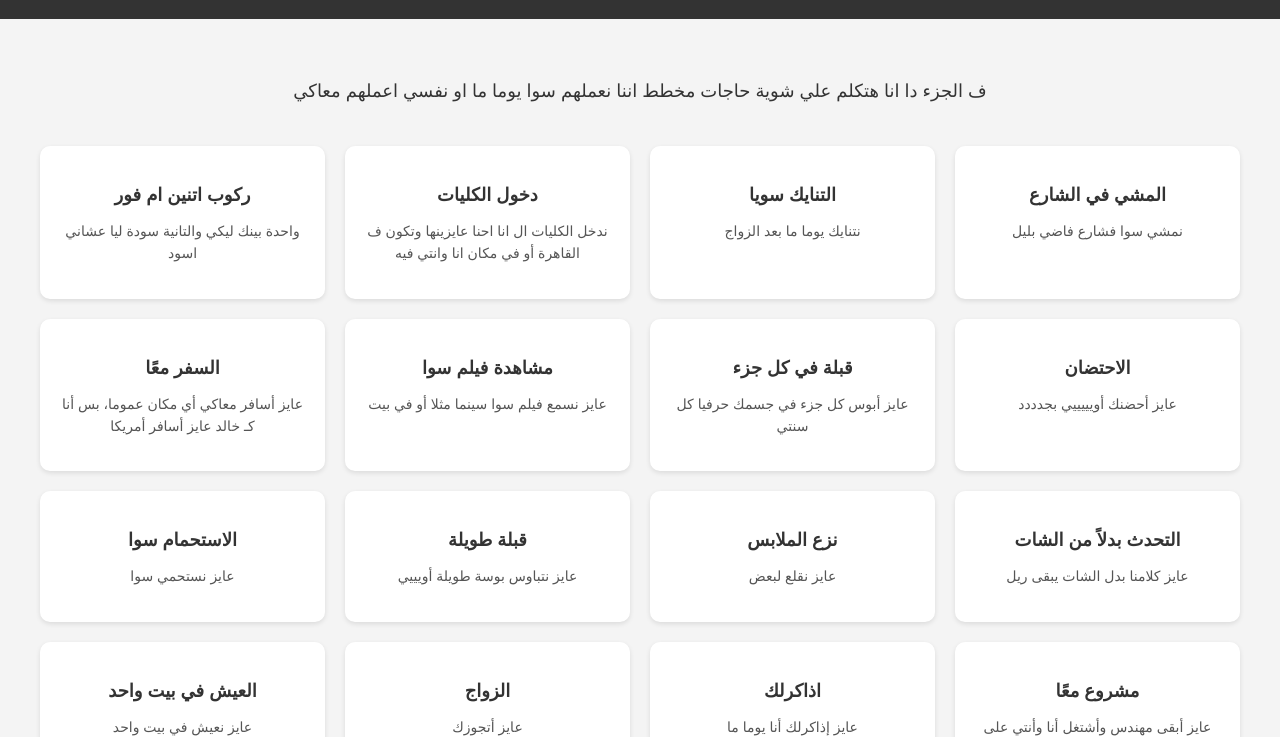
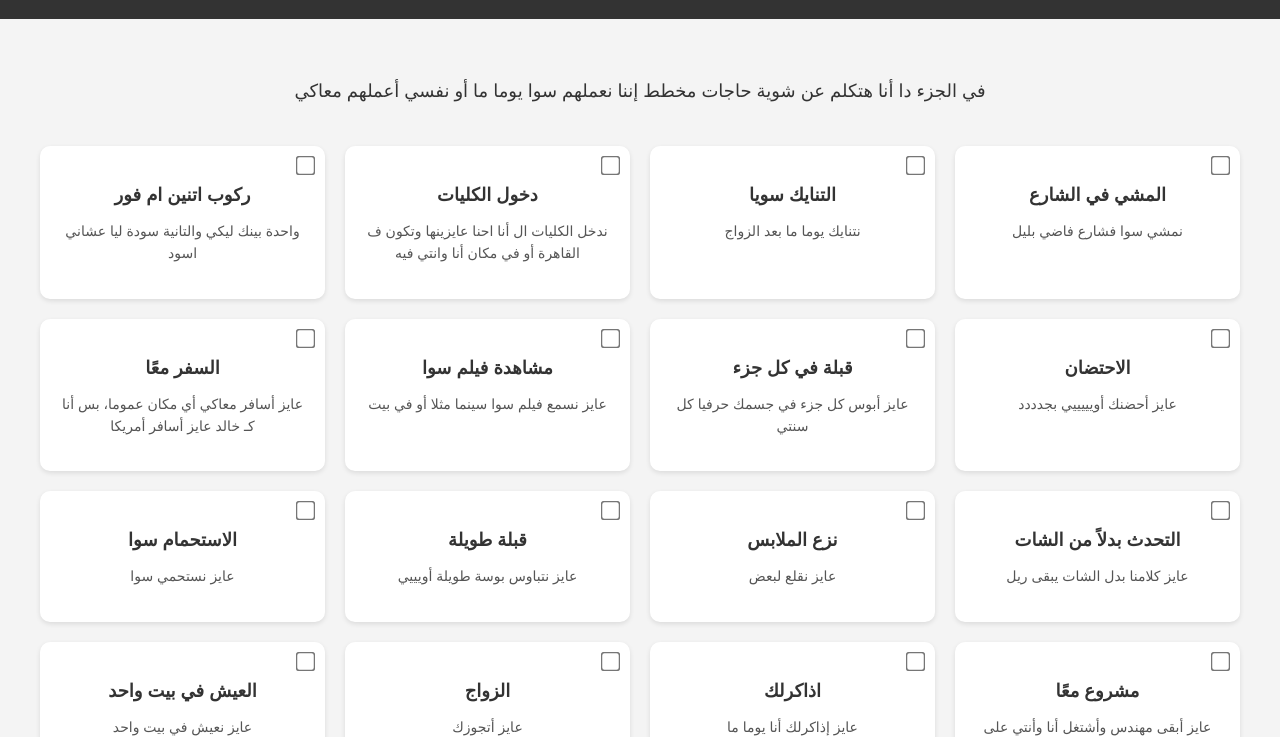
Before and after one commit to khaled911-kk/My_website, a plain HTML site: page plans.html in a window 1280 px wide. Shown: the part 63-800 px from the top of the page. Drawn offline with nearby package versions, Linux system fonts and the light colour scheme.

Commit message:
plans.html

```diff
--- a/plans.html
+++ b/plans.html
@@ -52,6 +52,7 @@
             padding: 20px;
             text-align: center;
             transition: transform 0.3s, box-shadow 0.3s;
+            position: relative;
         }
 
         .plan-card:hover {
@@ -68,6 +69,21 @@
             font-size: 14px;
             line-height: 1.6;
             color: #555;
+        }
+
+        .checkbox-container {
+            position: absolute;
+            top: 10px;
+            right: 10px;
+        }
+
+        .checkbox-container input[type="checkbox"] {
+            transform: scale(1.5);
+        }
+
+        .completed {
+            text-decoration: line-through;
+            color: gray;
         }
 
         footer {
@@ -89,79 +105,123 @@
     <!-- النص التقديمي فوق الخانات -->
     <div class="container">
         <div class="intro-text">
-            <p>ف الجزء دا انا هتكلم علي شوية حاجات مخطط اننا نعملهم سوا يوما ما او نفسي اعملهم معاكي</p>
+            <p>في الجزء دا أنا هتكلم عن شوية حاجات مخطط إننا نعملهم سوا يوما ما أو نفسي أعملهم معاكي</p>
         </div>
 
         <!-- الشبكة الخاصة بالنقاط -->
         <div class="plans-grid">
-            <div class="plan-card" data-aos="fade-up">
+            <div class="plan-card" data-aos="fade-up" id="plan-1">
+                <div class="checkbox-container">
+                    <input type="checkbox" onchange="toggleComplete(this)">
+                </div>
                 <h3>ركوب اتنين ام فور</h3>
                 <p>واحدة بينك ليكي والتانية سودة ليا عشاني اسود</p>
             </div>
-            <div class="plan-card" data-aos="fade-up">
+            <div class="plan-card" data-aos="fade-up" id="plan-2">
+                <div class="checkbox-container">
+                    <input type="checkbox" onchange="toggleComplete(this)">
+                </div>
                 <h3>دخول الكليات</h3>
-                <p>ندخل الكليات ال انا احنا عايزينها وتكون ف القاهرة أو في مكان انا وانتي فيه</p>
+                <p>ندخل الكليات ال أنا احنا عايزينها وتكون ف القاهرة أو في مكان أنا وانتي فيه</p>
             </div>
-            <div class="plan-card" data-aos="fade-up">
+            <div class="plan-card" data-aos="fade-up" id="plan-3">
+                <div class="checkbox-container">
+                    <input type="checkbox" onchange="toggleComplete(this)">
+                </div>
                 <h3>التنايك سويا</h3>
                 <p>نتنايك يوما ما بعد الزواج</p>
             </div>
-            <div class="plan-card" data-aos="fade-up">
+            <div class="plan-card" data-aos="fade-up" id="plan-4">
+                <div class="checkbox-container">
+                    <input type="checkbox" onchange="toggleComplete(this)">
+                </div>
                 <h3>المشي في الشارع</h3>
                 <p>نمشي سوا فشارع فاضي بليل</p>
             </div>
-            <div class="plan-card" data-aos="fade-up">
+            <div class="plan-card" data-aos="fade-up" id="plan-5">
+                <div class="checkbox-container">
+                    <input type="checkbox" onchange="toggleComplete(this)">
+                </div>
                 <h3>السفر معًا</h3>
                 <p>عايز أسافر معاكي أي مكان عموما، بس أنا كـ خالد عايز أسافر أمريكا</p>
             </div>
-            <div class="plan-card" data-aos="fade-up">
+            <div class="plan-card" data-aos="fade-up" id="plan-6">
+                <div class="checkbox-container">
+                    <input type="checkbox" onchange="toggleComplete(this)">
+                </div>
                 <h3>مشاهدة فيلم سوا</h3>
                 <p>عايز نسمع فيلم سوا سينما مثلا أو في بيت</p>
             </div>
-            <div class="plan-card" data-aos="fade-up">
+            <div class="plan-card" data-aos="fade-up" id="plan-7">
+                <div class="checkbox-container">
+                    <input type="checkbox" onchange="toggleComplete(this)">
+                </div>
                 <h3>قبلة في كل جزء</h3>
                 <p>عايز أبوس كل جزء في جسمك حرفيا كل سنتي</p>
             </div>
-            <div class="plan-card" data-aos="fade-up">
+            <div class="plan-card" data-aos="fade-up" id="plan-8">
+                <div class="checkbox-container">
+                    <input type="checkbox" onchange="toggleComplete(this)">
+                </div>
                 <h3>الاحتضان</h3>
                 <p>عايز أحضنك أويييييي بجدددد</p>
             </div>
-            <div class="plan-card" data-aos="fade-up">
+            <div class="plan-card" data-aos="fade-up" id="plan-9">
+                <div class="checkbox-container">
+                    <input type="checkbox" onchange="toggleComplete(this)">
+                </div>
                 <h3>الاستحمام سوا</h3>
                 <p>عايز نستحمي سوا</p>
             </div>
-            <div class="plan-card" data-aos="fade-up">
+            <div class="plan-card" data-aos="fade-up" id="plan-10">
+                <div class="checkbox-container">
+                    <input type="checkbox" onchange="toggleComplete(this)">
+                </div>
                 <h3>قبلة طويلة</h3>
                 <p>عايز نتباوس بوسة طويلة أويييي</p>
             </div>
-            <div class="plan-card" data-aos="fade-up">
+            <div class="plan-card" data-aos="fade-up" id="plan-11">
+                <div class="checkbox-container">
+                    <input type="checkbox" onchange="toggleComplete(this)">
+                </div>
                 <h3>نزع الملابس</h3>
                 <p>عايز نقلع لبعض</p>
             </div>
-            <div class="plan-card" data-aos="fade-up">
+            <div class="plan-card" data-aos="fade-up" id="plan-12">
+                <div class="checkbox-container">
+                    <input type="checkbox" onchange="toggleComplete(this)">
+                </div>
                 <h3>التحدث بدلاً من الشات</h3>
                 <p>عايز كلامنا بدل الشات يبقى ريل</p>
             </div>
-            <div class="plan-card" data-aos="fade-up">
+            <div class="plan-card" data-aos="fade-up" id="plan-13">
+                <div class="checkbox-container">
+                    <input type="checkbox" onchange="toggleComplete(this)">
+                </div>
                 <h3>العيش في بيت واحد</h3>
                 <p>عايز نعيش في بيت واحد</p>
             </div>
-            <div class="plan-card" data-aos="fade-up">
+            <div class="plan-card" data-aos="fade-up" id="plan-14">
+                <div class="checkbox-container">
+                    <input type="checkbox" onchange="toggleComplete(this)">
+                </div>
                 <h3>الزواج</h3>
                 <p>عايز أتجوزك</p>
             </div>
-            <div class="plan-card" data-aos="fade-up">
-                <h3> اذاكرلك</h3>
+            <div class="plan-card" data-aos="fade-up" id="plan-15">
+                <div class="checkbox-container">
+                    <input type="checkbox" onchange="toggleComplete(this)">
+                </div>
+                <h3>اذاكرلك</h3>
                 <p>عايز إذاكرلك أنا يوما ما</p>
             </div>
-            <div class="plan-card" data-aos="fade-up">
+            <div class="plan-card" data-aos="fade-up" id="plan-16">
+                <div class="checkbox-container">
+                    <input type="checkbox" onchange="toggleComplete(this)">
+                </div>
                 <h3>مشروع معًا</h3>
                 <p>عايز أبقى مهندس وأشتغل أنا وأنتي على مشروع يجمع تخصصي وتخصصك</p>
-            </div>
-            <div class="plan-card" data-aos="fade-up">
-                <h3>زيارة الملاهي</h3>
-                <p>عايز نخرج سوا لملاهي بليل</p>
-            </div>
+                            </div>
         </div>
     </div>
 
@@ -174,6 +234,36 @@
     <script src="https://cdn.jsdelivr.net/npm/aos@2.3.1/dist/aos.js"></script>
     <script>
         AOS.init();
+
+        // عند تحميل الصفحة
+        window.onload = function() {
+            const checkboxes = document.querySelectorAll('.checkbox-container input[type="checkbox"]');
+            checkboxes.forEach((checkbox, index) => {
+                const id = `plan-${index + 1}`;
+                const isChecked = localStorage.getItem(id) === 'true';
+                checkbox.checked = isChecked;
+
+                // أضف أو أزل الكلاس "completed"
+                if (isChecked) {
+                    checkbox.closest('.plan-card').classList.add('completed');
+                }
+            });
+        };
+
+        function toggleComplete(checkbox) {
+            const card = checkbox.closest('.plan-card');
+            const id = card.id;
+
+            // حفظ الحالة في localStorage
+            localStorage.setItem(id, checkbox.checked);
+
+            // إضافة أو إزالة الكلاس "completed"
+            if (checkbox.checked) {
+                card.classList.add('completed');
+            } else {
+                card.classList.remove('completed');
+            }
+        }
     </script>
 </body>
-</html>
+</html
```
